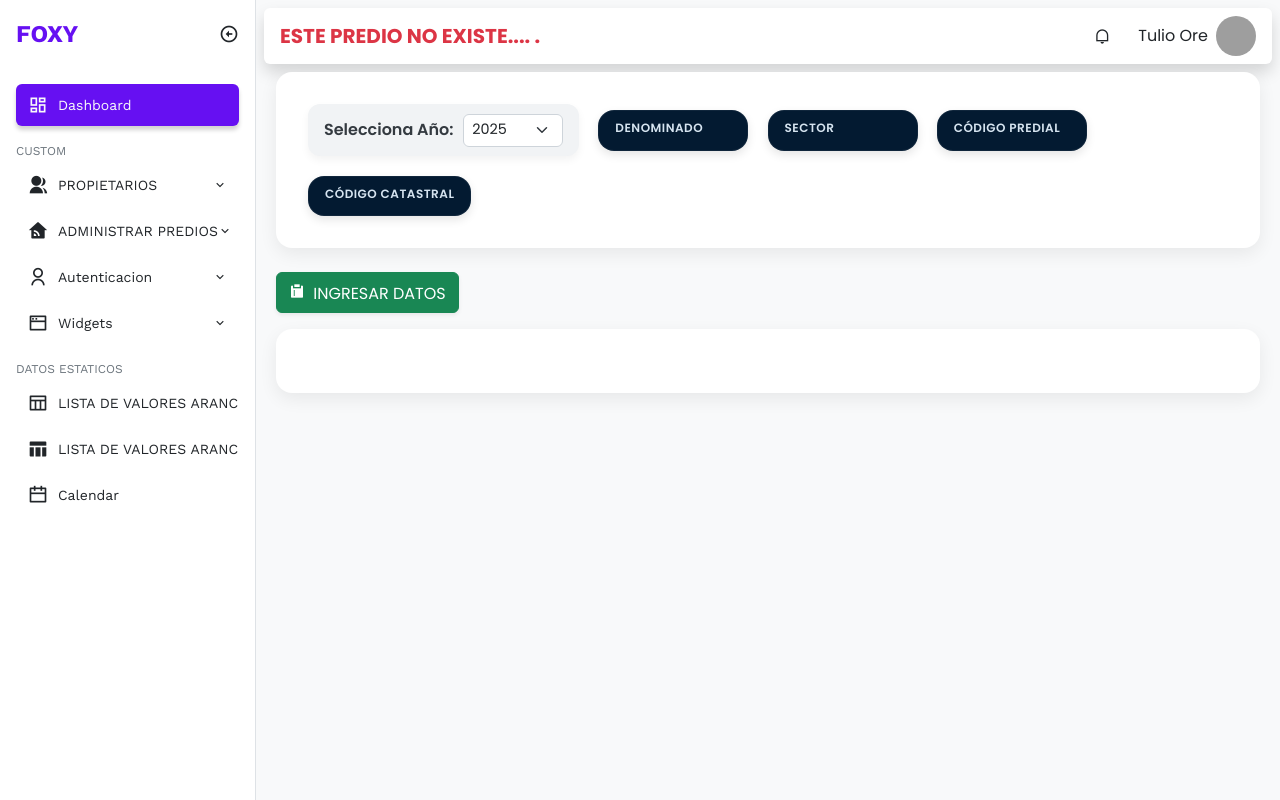
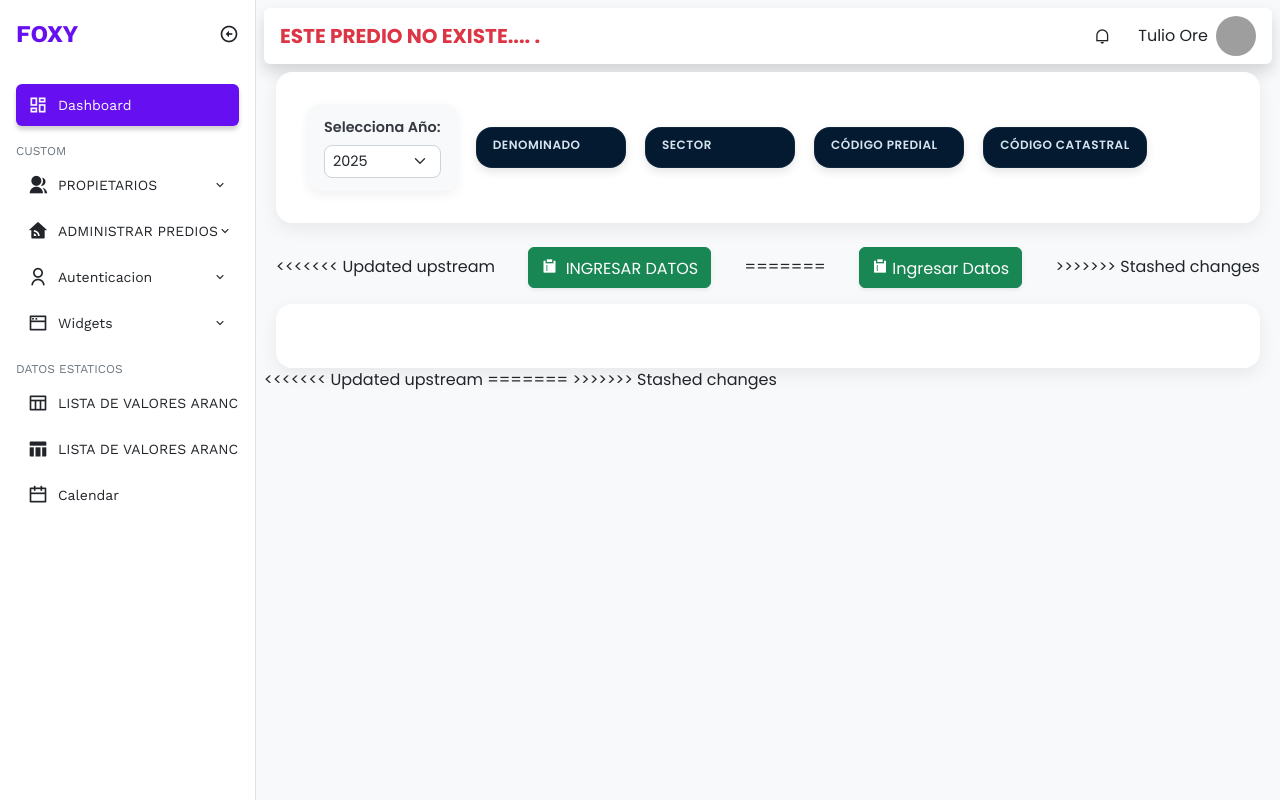
Before and after one commit to lisonds/predios, a PHP site: page /vista/viewRuralUrbano.php in a window 1280 px wide. Run offline with PHP 8.4, Linux system fonts and the light colour scheme; data that the repository does not hold is empty; some libraries are stand-ins or nearby versions; grey boxes are pictures that could not be loaded.

Commit message:
actualizando

```diff
--- a/assets/css/styles_propios.css
+++ b/assets/css/styles_propios.css
@@ -113,39 +113,36 @@
 
 .year-select {
   display: flex;
-  align-items: center;
-  gap: 0.6rem;
-  min-width: 220px;
-  flex-shrink: 0;
-  background-color: #f1f3f5;
+  flex-direction: column;
+  background-color: #f8f9fa;
+  padding: 0.8rem 1rem;
   border-radius: 12px;
-  padding: 0.6rem 1rem;
-  box-shadow: 0 4px 8px rgba(0,0,0,0.05);
+  box-shadow: 0 4px 12px rgba(0,0,0,0.06);
+  width: fit-content;
 }
 
-.year-select label {
-  margin-bottom: 0;
+.year-label {
   font-weight: 600;
   color: #343a40;
+  margin-bottom: 0.4rem;
+  font-size: 0.9rem;
 }
 
-.year-select select {
-  width: 100px;
-  border-radius: 6px;
-  border: 1px solid #ced4da;
+#yearSelect {
+  border-radius: 8px;
   padding: 0.3rem 0.5rem;
   font-size: 0.9rem;
-  background-color: #fff;
+  border: 1px solid #ced4da;
+  background-color: #ffffff;
   color: #212529;
   transition: all 0.2s ease;
 }
 
-.year-select select:focus {
+#yearSelect:focus {
   outline: none;
   border-color: #99cc33;
   box-shadow: 0 0 0 0.2rem rgba(153, 204, 51, 0.25);
 }
-
 @media (max-width: 768px) {
   .info-row {
     flex-direction: column;
--- a/vista/template/header.php
+++ b/vista/template/header.php
@@ -5,7 +5,7 @@
     <meta charset="UTF-8">
     <meta http-equiv="X-UA-Compatible" content="IE=edge">
     <meta name="viewport" content="width=device-width, initial-scale=1.0">
-    <!-- start: Icons -->
+    <!-- start: Icons https://remixicon.com/ --> <!-- CUANDO QUIERES USAR ICONS -->
     <link href="https://cdn.jsdelivr.net/npm/remixicon@2.5.0/fonts/remixicon.css" rel="stylesheet">
     <!-- start: Icons -->
       <!-- Chart.js -->
--- a/vista/viewRuralUrbano.php
+++ b/vista/viewRuralUrbano.php
@@ -122,15 +122,22 @@
             </div>
             <div class="container mt-4">
                 <div class="d-flex justify-content-between align-items-center mb-3">
+<<<<<<< Updated upstream
                 <button class="btn btn-success shadow-sm" data-bs-toggle="modal" data-bs-target="#modalPredio">
                     <i class="ri-survey-fill me-1"></i> INGRESAR DATOS
                 </button>
+=======
+                    <button class="btn btn-success shadow-sm">
+                    <i class="ri-survey-fill"></i> Ingresar Datos
+                    </button>
+>>>>>>> Stashed changes
                 </div>
                 <div class="info-row">
 
                 </div>
 
             </div>
+<<<<<<< Updated upstream
             <!--MODALLLL -->
             <!-- Modal grande -->
                 <div class="modal fade" id="modalPredio" tabindex="-1" aria-labelledby="modalPredioLabel" aria-hidden="true">
@@ -231,6 +238,8 @@
                     </div>
                 </div>
                 </div>
+=======
+>>>>>>> Stashed changes
     </main>
     <!-- end: Main -->
 
```
